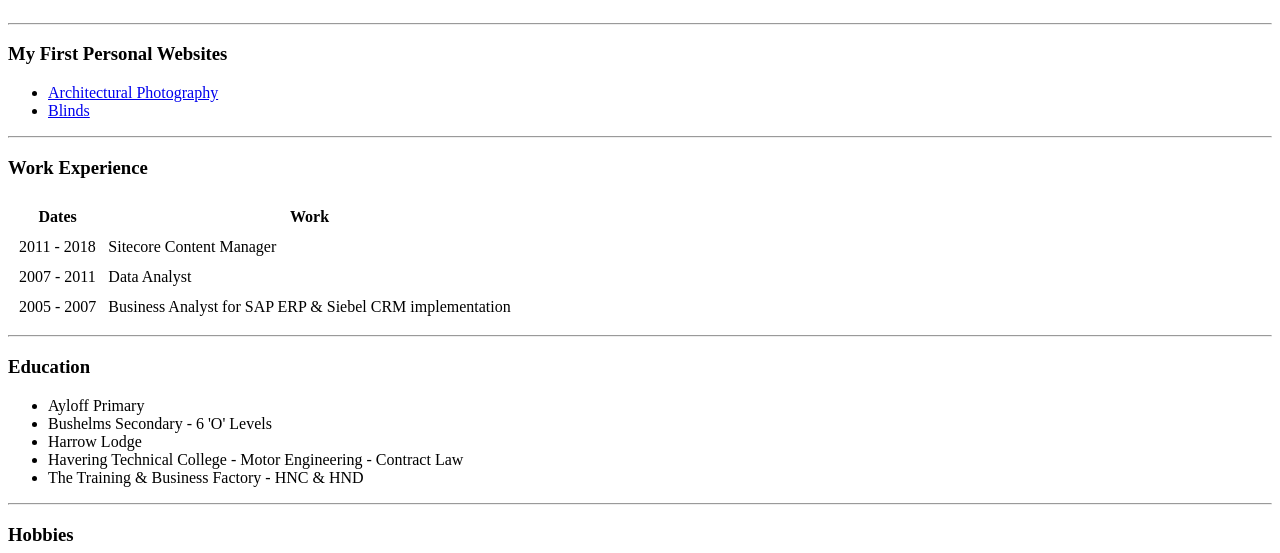
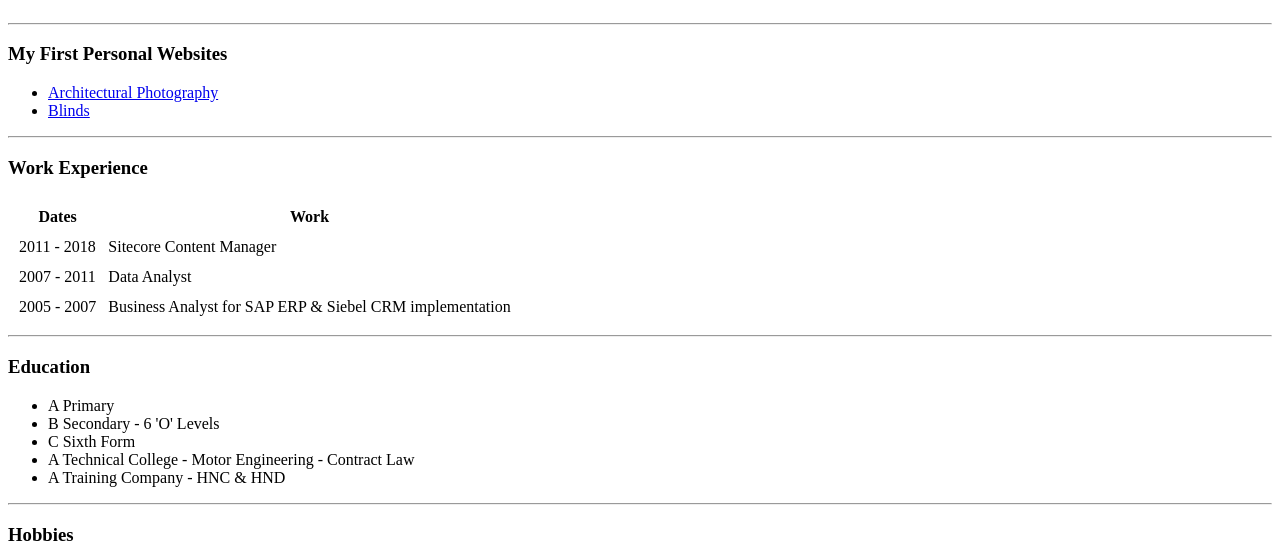
Before and after one commit to AndewJones/CV, a plain HTML site: page index.html in a window 1280 px wide. Shown: the part 247-800 px from the top of the page. Drawn offline with Linux system fonts and the light colour scheme.

Commit message:
Update index.html
Remove personal information and make a more generic example.

```diff
--- a/index.html
+++ b/index.html
@@ -48,11 +48,11 @@
   <hr>
   <h3>Education</h3>
   <ul>
-    <li>Ayloff Primary</li>
-    <li>Bushelms Secondary - 6 'O' Levels</li>
-    <li>Harrow Lodge</li>
-    <li>Havering Technical College - Motor Engineering - Contract Law</li>
-    <li>The Training & Business Factory - HNC & HND</li>
+    <li>A Primary</li>
+    <li>B Secondary - 6 'O' Levels</li>
+    <li>C Sixth Form</li>
+    <li>A Technical College - Motor Engineering - Contract Law</li>
+    <li>A Training Company - HNC & HND</li>
   </ul>
   <hr>
   <h3>Hobbies</h3>
```
